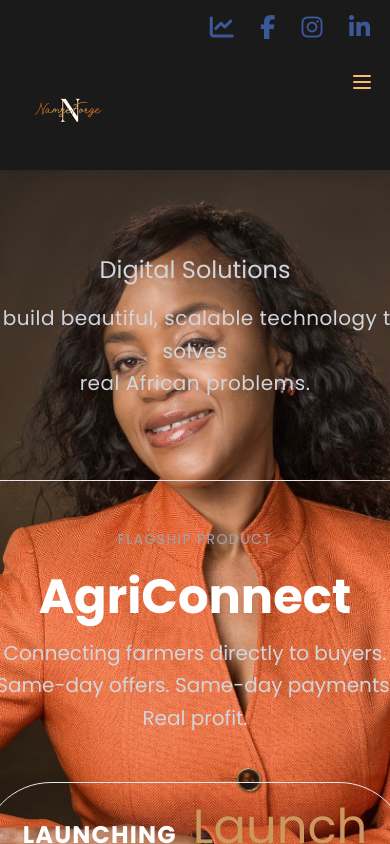
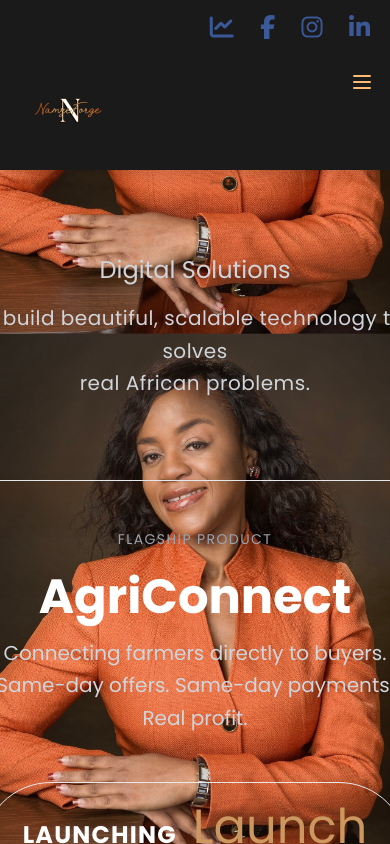
Before and after one commit to Cathy-45/cathy-portfolio-integrated, a React (Vite) app: page / in a window 390 px wide. Shown: the top 844 px of the page. Built offline with nearby package versions, Linux system fonts and the light colour scheme.

Commit message:
mobile perfection: brighter + visible

```diff
--- a/src/components/Home.jsx
+++ b/src/components/Home.jsx
@@ -11,7 +11,7 @@ const Home = () => {
         backgroundImage: `url(${backgroundImage})`,
         backgroundAttachment: "fixed",
         backgroundPosition: "center 20%", // pushes your face down
-        backgroundSize: "cover",
+        backgroundSize: "contain",
       }}
     >
       {/* LIGHTER + RICHER OVERLAY FOR MOBILE */}
```
